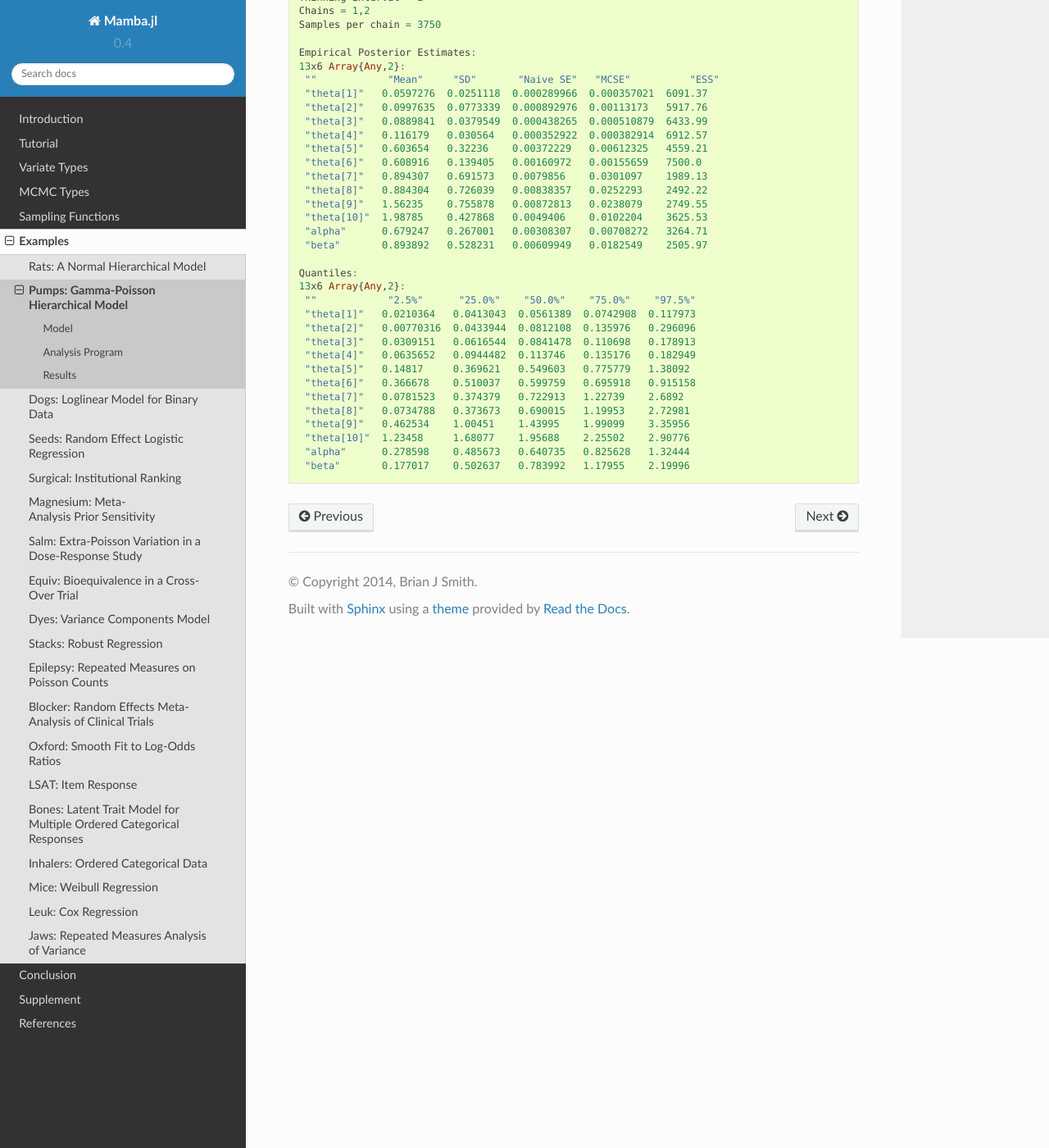
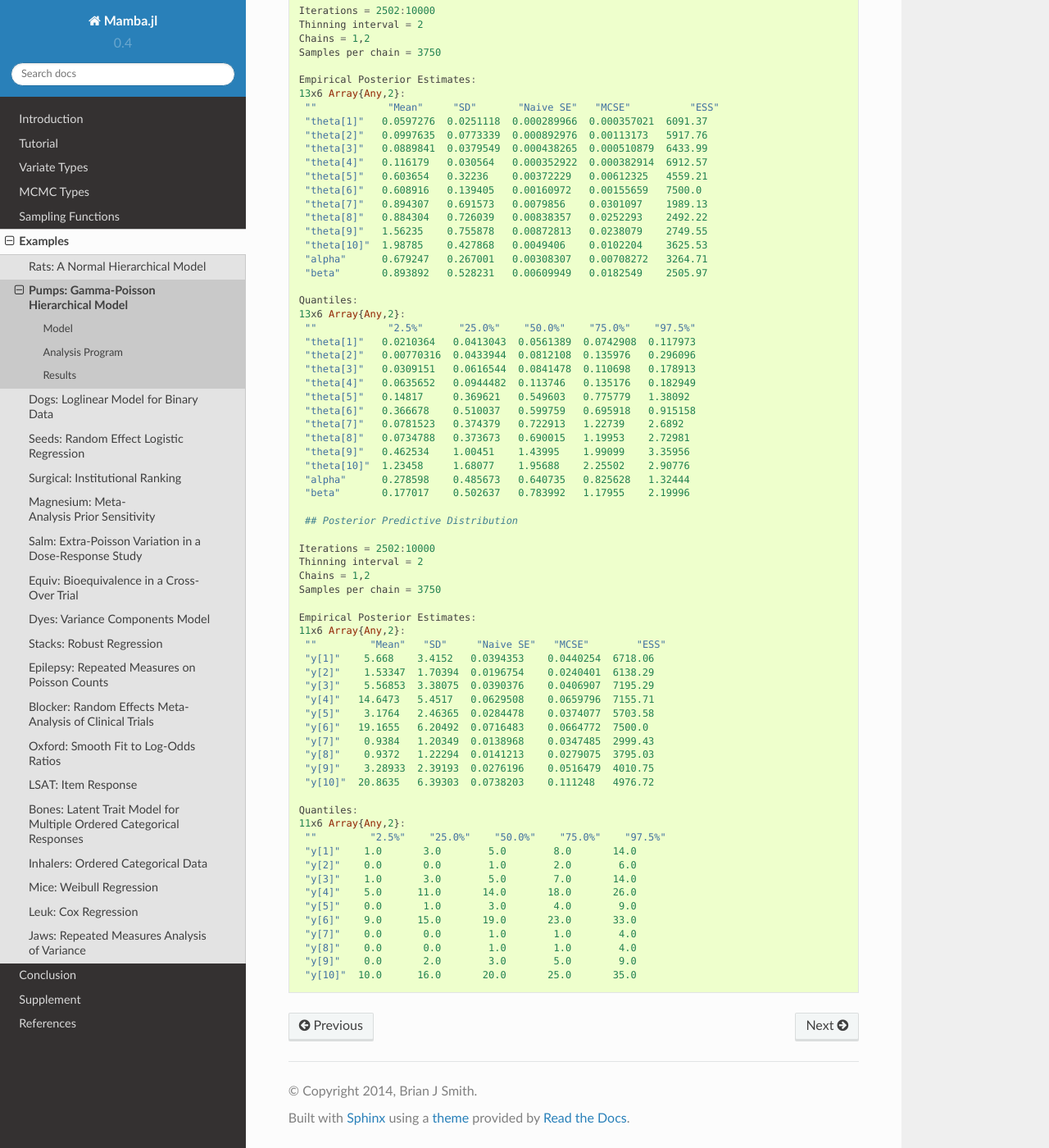
Before and after one commit to brian-j-smith/Mamba.jl, a Sphinx documentation site: the page built from doc/examples/pumps.rst, in a window 1280 px wide and 1400 px high, scrolled down 794 px. Shown: the whole window at 82% size. Built offline with Sphinx 7.4.7 and the Read the Docs theme 2.0.0, drawn with Linux system fonts in a browser that asks for light colours; formulas are drawn with MathJax 3; cross-references to code outside the pages are shown as plain code.

Commit message:
Add posterior predictive distribution example.

```diff
--- a/doc/examples/pumps.rst
+++ b/doc/examples/pumps.rst
@@ -69,3 +71,38 @@ Results
 	 "theta[10]"  1.23458     1.68077    1.95688    2.25502    2.90776
 	 "alpha"      0.278598    0.485673   0.640735   0.825628   1.32444
 	 "beta"       0.177017    0.502637   0.783992   1.17955    2.19996
+
+	 ## Posterior Predictive Distribution
+
+	Iterations = 2502:10000
+	Thinning interval = 2
+	Chains = 1,2
+	Samples per chain = 3750
+
+	Empirical Posterior Estimates:
+	11x6 Array{Any,2}:
+	 ""         "Mean"   "SD"     "Naive SE"   "MCSE"        "ESS"
+	 "y[1]"    5.668    3.4152   0.0394353    0.0440254  6718.06
+	 "y[2]"    1.53347  1.70394  0.0196754    0.0240401  6138.29
+	 "y[3]"    5.56853  3.38075  0.0390376    0.0406907  7195.29
+	 "y[4]"   14.6473   5.4517   0.0629508    0.0659796  7155.71
+	 "y[5]"    3.1764   2.46365  0.0284478    0.0374077  5703.58
+	 "y[6]"   19.1655   6.20492  0.0716483    0.0664772  7500.0
+	 "y[7]"    0.9384   1.20349  0.0138968    0.0347485  2999.43
+	 "y[8]"    0.9372   1.22294  0.0141213    0.0279075  3795.03
+	 "y[9]"    3.28933  2.39193  0.0276196    0.0516479  4010.75
+	 "y[10]"  20.8635   6.39303  0.0738203    0.111248   4976.72
+
+	Quantiles:
+	11x6 Array{Any,2}:
+	 ""         "2.5%"    "25.0%"    "50.0%"    "75.0%"    "97.5%"
+	 "y[1]"    1.0       3.0        5.0        8.0       14.0
+	 "y[2]"    0.0       0.0        1.0        2.0        6.0
+	 "y[3]"    1.0       3.0        5.0        7.0       14.0
+	 "y[4]"    5.0      11.0       14.0       18.0       26.0
+	 "y[5]"    0.0       1.0        3.0        4.0        9.0
+	 "y[6]"    9.0      15.0       19.0       23.0       33.0
+	 "y[7]"    0.0       0.0        1.0        1.0        4.0
+	 "y[8]"    0.0       0.0        1.0        1.0        4.0
+	 "y[9]"    0.0       2.0        3.0        5.0        9.0
+	 "y[10]"  10.0      16.0       20.0       25.0       35.0
--- a/doc/mcmc/chains.rst
+++ b/doc/mcmc/chains.rst
@@ -326,6 +326,10 @@ Model-Based Inference
 
 		where :math:`\tilde{y}` is an unknown observation on the node, :math:`p(\tilde{y} | \Theta)` is the data likelihood, and :math:`p(\Theta | y)` is the posterior distribution of unobserved parameters :math:`\Theta`.
 
+	**Example**
+
+		See the :ref:`Pumps <example-Pumps>` example.
+
 Plotting
 ^^^^^^^^
 
```
Also changed, not shown: other parts of doc/examples/pumps.rst (+2 -0 lines), 1 other file.
